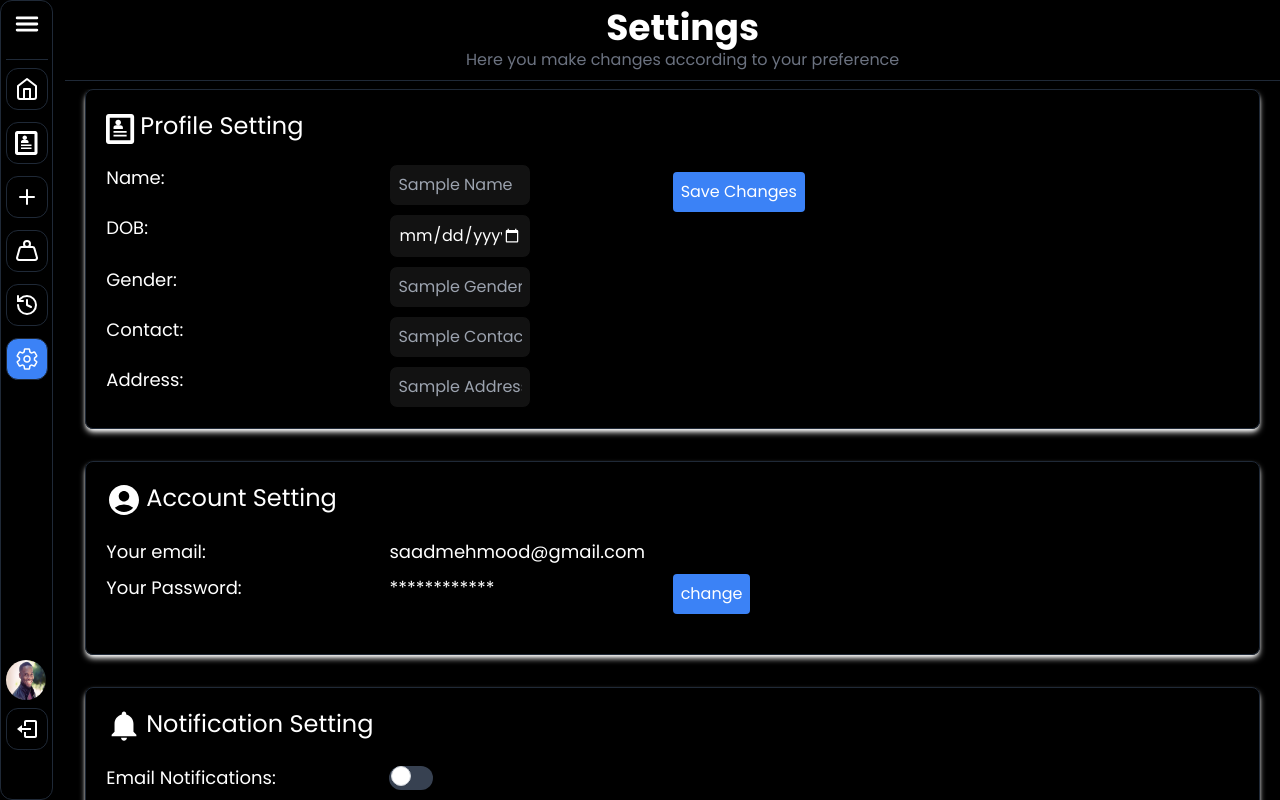
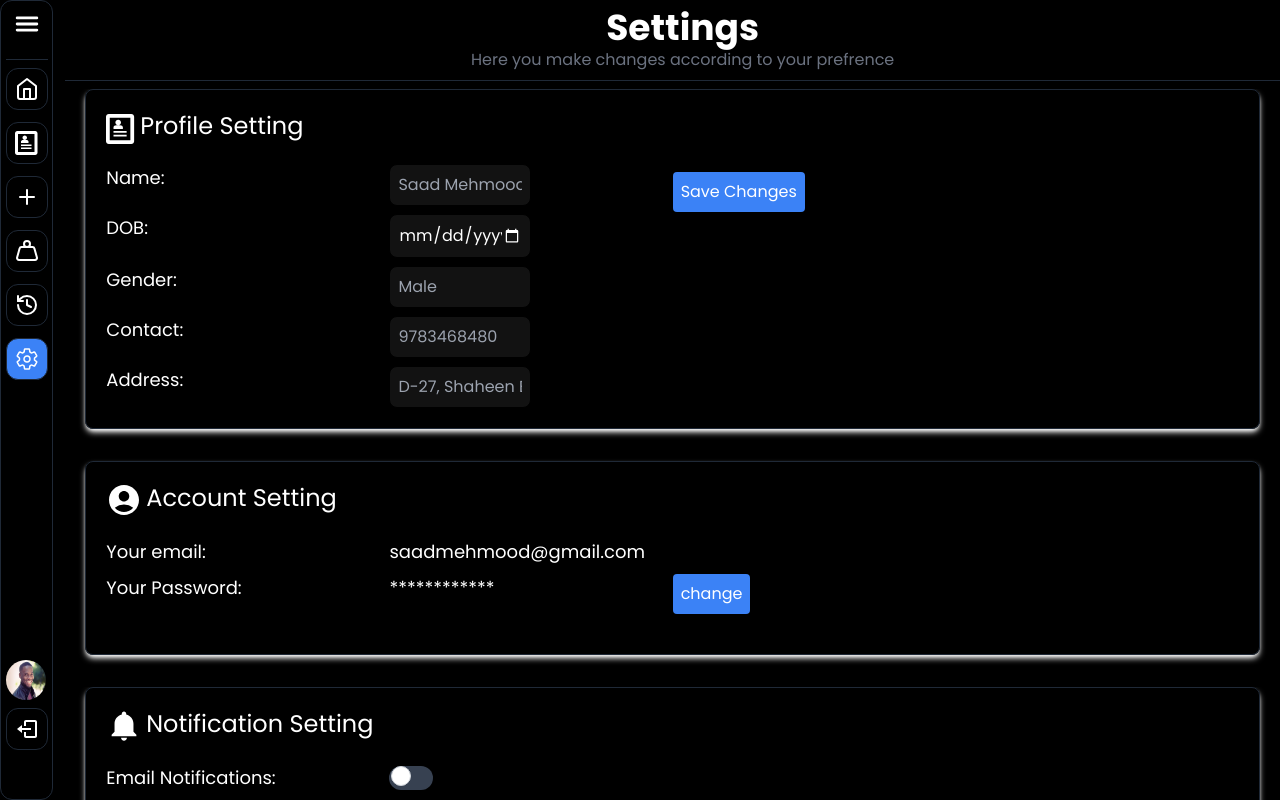
Before and after one commit to Aq7853gehc/leave_sm, a Next.js app: page /user/setting in a window 1280 px wide. Both pictures are taken after a click on the button "Edit Profile". Built offline with nearby package versions, Linux system fonts and the light colour scheme.

Commit message:
revert the setting page

```diff
--- a/app/user/setting/page.tsx
+++ b/app/user/setting/page.tsx
@@ -1,3 +1,4 @@
+
 "use client";
 import { Separator } from "@/components/ui/separator";
 import { Tabs, TabsContent, TabsList, TabsTrigger } from "@/components/ui/tabs";
@@ -13,189 +14,266 @@ import { IoLogOut } from "react-icons/io5";
 import ListLeave from "@/components/ListLeave";
 import { profile } from "@/constants/data";
 import { useTheme } from "next-themes";
-const ProfileSetting = ({ edit, setEdit }:{
-  edit: boolean,
-  setEdit:React.Dispatch<React.SetStateAction<boolean>>
-}) => (
+const Setting = () => {
+  const { setTheme, theme } = useTheme();
+  const [edit, setEdit] = useState<boolean>(true);
+  return (
+    <div className="flex flex-col w-full max-w-screen max-h-screen h-full  no-scrollbar">
+      <div className="flex w-full flex-col text-center justify-center items-center">
+        <h1 className="text-4xl mt-2 ml-5 font-black">Settings</h1>
+        <p className="text-base ml-5 text-gray-500">
+          Here you make changes according to your prefrence
+        </p>
+      </div>
+      <Separator className="my-2" />
+      <div className="  w-full h-full rounded-lg max-h-screen  overflow-scroll no-scrollbar">
         <div className="ml-5 shadow-md dark:shadow-white border mb-8 rounded-lg p-5 mr-5">
           <div className="flex gap-1">
             <ImProfile className="mt-1 text-3xl" />
-      <h1 className="text-2xl">Profile Setting</h1>
+            <h1 className="text-2xl "> Profile Setting</h1>
           </div>
           {edit ? (
-      <div className="flex max-sm:flex-col mt-5">
+            <div className="flex  max-sm:flex-col mt-5">
               <div className="w-full flex flex-col gap-2">
-          {["Name", "DOB", "Gender", "Contact", "Address"].map((field, index) => (
-            <div className="flex" key={index}>
-              <p className="w-1/2 text-lg">{field}:</p>
-              <p>{field === "Address" ? "D-27, Shaheen Bagh Okhla" : "Sample Data"}</p>
+                <div className="flex w-full ">
+                  <p className="w-1/2 text-lg ">Name:</p>
+                  <p className="">Saad Mehmood</p>
                 </div>
-          ))}
+                <div className="flex">
+                  <p className="w-1/2 text-lg ">DOB:</p>
+                  <p>17-05-2006</p>
                 </div>
+                <div className="flex">
+                  <p className="w-1/2 text-lg ">Gender:</p>
+                  <p>Male</p>
+                </div>
+                <div className="flex">
+                  <p className="w-1/2 text-lg ">Contact:</p>
+                  <p>9783468480</p>
+                </div>
+                <div className="flex">
+                  <p className="w-1/2 text-lg ">Address:</p>
+                  <p className="w-1/2">D-27, Shaheen Bagh Okhla</p>
+                </div>
+              </div>
+
               <div className="sm:w-full max-sm:flex mt-2">
-          <button onClick={() => setEdit(!edit)} className="text-white max-sm:w-full max-sm:mr-4 bg-blue-500 p-2 mr-4 rounded-sm">
+                <button
+                  onClick={() => setEdit(!edit)}
+                  className="text-white max-sm:w-full max-sm:mr-4 bg-blue-500 p-2 mr-4 rounded-sm "
+                >
                   Edit Profile
                 </button>
               </div>
             </div>
           ) : (
-      <div className="flex max-lg:flex-col mt-5">
+            <div className="flex  max-lg:flex-col mt-5">
               <div className="w-full flex flex-col gap-2">
-          {["Name", "DOB", "Gender", "Contact", "Address"].map((field, index) => (
-            <div className="flex max-lg:flex-col" key={index}>
-              <label className="w-1/2 text-lg">{field}:</label>
-              <input type={field === "DOB" ? "date" : "text"} className="p-2 lg:w-1/4 border dark:border-black rounded-lg outline-none" placeholder={`Sample ${field}`} />
+                <div className="flex max-lg:flex-col">
+                  <label className="w-1/2 text-lg ">Name:</label>
+                  <input
+                    type="text"
+                    className="p-2 lg:w-1/4 border dark:border-black  rounded-lg outline-none"
+                    placeholder="Saad Mehmood"
+                  />
                 </div>
-          ))}
+                <div className="flex max-lg:flex-col">
+                  <label className="w-1/2 text-lg ">DOB:</label>
+                  <input
+                    type="date"
+                    className="p-2 lg:w-1/4 border dark:border-black  rounded-lg outline-none"
+                    placeholder="17-05-2006"
+                  />
                 </div>
+                <div className="flex max-lg:flex-col">
+                  <label className="w-1/2 text-lg ">Gender:</label>
+                  <input
+                    type="text"
+                    className="p-2 lg:w-1/4 rounded-lg border dark:border-black  outline-none"
+                    placeholder="Male"
+                  />
+                </div>
+                <div className="flex max-lg:flex-col">
+                  <label className="w-1/2 text-lg ">Contact:</label>
+                  <input
+                    type="phone"
+                    className="p-2 lg:w-1/4 rounded-lg border dark:border-black  outline-none"
+                    placeholder="9783468480"
+                  />
+                </div>
+                <div className="flex max-lg:flex-col">
+                  <label className="w-1/2 text-lg ">Address:</label>
+                  <input
+                    type="text"
+                    className="p-2 lg:w-1/4 rounded-lg border dark:border-black  outline-none"
+                    placeholder="D-27, Shaheen Bagh Okhla"
+                  />
+                </div>
+              </div>
+
               <div className="sm:w-full max-sm:flex mt-2">
-          <button onClick={() => setEdit(!edit)} className="text-white max-sm:w-full max-sm:mr-4 bg-blue-500 p-2 mr-4 rounded-sm">
+                <button
+                  onClick={() => setEdit(!edit)}
+                  className="text-white max-sm:w-full max-sm:mr-4 bg-blue-500 p-2 mr-4 rounded-sm "
+                >
                   Save Changes
                 </button>
               </div>
             </div>
           )}
         </div>
-);
-
-const AccountSetting = () => (
         <div className="ml-5 shadow-md dark:shadow-white border mb-8 rounded-lg p-5 mr-5">
           <div className="flex gap-1">
             <MdAccountCircle className="text-4xl" />
-      <h1 className="text-2xl">Account Setting</h1>
+            <h1 className="text-2xl "> Account Setting</h1>
           </div>
           <div className="w-full gap-2 flex-col flex mt-5 mb-5">
             <div className="flex sm:flex-row flex-col">
-        <p className="sm:w-1/4 text-lg">Your email:</p>
-        <p className="sm:w-1/4 text-lg font-light">saadmehmood@gmail.com</p>
+              {/* <div className="flex sm:flex-row flex-col sm:gap-0 gap-4"> */}
+              <p className="sm:w-1/4 text-lg ">Your email:</p>
+              <p className="sm:w-1/4 text-lg font-light">
+                saadmehmood@gmail.com
+              </p>
+              {/* </div> */}
+              {/* <button className="text-white bg-blue-500 p-2 rounded-sm ">change</button> */}
             </div>
-      <div className="flex max-sm:flex-col">
-        <p className="sm:w-1/4 text-lg">Your Password:</p>
+            <div className="flex  max-sm:flex-col">
+              {/* <div className="flex  max-sm:flex-col max-sm:gap-4"> */}
+              <p className="sm:w-1/4  text-lg ">Your Password:</p>
               <p className="sm:w-1/4 text-lg font-light">************</p>
-        <button className="text-white max-sm:mr-4 bg-blue-500 p-2 rounded-sm">change</button>
+              {/* </div> */}
+              <button className="text-white max-sm:mr-4 bg-blue-500 p-2 rounded-sm ">
+                change
+              </button>
             </div>
           </div>
         </div>
-);
 
-const NotificationSetting = () => (
+        {/* <div className="ml-5 shadow-md dark:shadow-white border mb-8 rounded-lg p-5 mr-5">
+          <div className="flex">
+            <IoMdNotifications className="text-4xl" />
+            <h1 className="text-2xl "> Notification Setting</h1>
+          </div>
+        </div> */}
+        <div className="w-full h-full rounded-lg max-h-screen overflow-scroll no-scrollbar">
           <div className="ml-5 shadow-md dark:shadow-white border mb-8 rounded-lg p-5 mr-5">
             <div className="flex gap-1">
               <IoMdNotifications className="text-4xl" />
-      <h1 className="text-2xl">Notification Setting</h1>
+              <h1 className="text-2xl ">Notification Setting</h1>
             </div>
             <div className="flex max-sm:flex-col mt-5">
               <div className="w-full flex flex-col gap-2">
-        {["Email Notifications", "SMS Notifications", "Push Notifications"].map((notification, index) => (
-          <div className="flex max-lg:flex-col" key={index}>
-            <p className="lg:w-1/4 text-lg">{notification}:</p>
+                <div className="flex w-full max-lg:flex-col">
+                  <p className="lg:w-1/4 text-lg ">Email Notifications:</p>
                   <label className="relative inline-flex items-center cursor-pointer">
                     <input type="checkbox" className="sr-only peer" />
                     <div className="w-11 h-6 bg-gray-200 rounded-full peer dark:bg-gray-700 peer-focus:ring-4 peer-focus:ring-blue-300 dark:peer-focus:ring-blue-800 peer-checked:after:translate-x-full peer-checked:after:border-white after:content-[''] after:absolute after:top-[2px] after:left-[2px] after:bg-white after:border-gray-300 after:border after:rounded-full after:h-5 after:w-5 after:transition-all peer-checked:bg-blue-600"></div>
                   </label>
                 </div>
-        ))}
+                <div className="flex max-lg:flex-col">
+                  <p className="lg:w-1/4 text-lg ">SMS Notifications:</p>
+                  <label className="relative inline-flex items-center cursor-pointer">
+                    <input type="checkbox" className="sr-only peer" />
+                    <div className="w-11 h-6 bg-gray-200 rounded-full peer dark:bg-gray-700 peer-focus:ring-4 peer-focus:ring-blue-300 dark:peer-focus:ring-blue-800 peer-checked:after:translate-x-full peer-checked:after:border-white after:content-[''] after:absolute after:top-[2px] after:left-[2px] after:bg-white after:border-gray-300 after:border after:rounded-full after:h-5 after:w-5 after:transition-all peer-checked:bg-blue-600"></div>
+                  </label>
                 </div>
-    </div>
-  </div>
-);
-
-const ThemeSetting = ({ setTheme, theme }:{
-  theme:string | undefined,
-  setTheme:React.Dispatch<React.SetStateAction<string>>
-
-}) => (
-  <div className="ml-5 shadow-md dark:shadow-white border mb-8 rounded-lg p-5 mr-5">
-    <div className="flex gap-1">
-      <FaPalette className="text-3xl" />
-      <h1 className="text-2xl">Theme Setting</h1>
-    </div>
-    <div className="flex mt-5">
-      <div className="w-full flex items-center">
-        <p className="text-lg lg:w-1/4">Select Theme:</p>
-        <div className="ml-4 lg:w-1/4 flex items-center">
-          <label className="mr-2">Light</label>
-          <input type="radio" name="theme" value="light" className="mr-4" onClick={() => setTheme("light")} defaultChecked={theme === "light"} />
-          <label className="mr-2">Dark</label>
-          <input type="radio" name="theme" onClick={() => setTheme("dark")} defaultChecked={theme === "dark"} />
+                <div className="flex max-lg:flex-col">
+                  <p className="lg:w-1/4 text-lg ">Push Notifications:</p>
+                  <label className="relative inline-flex items-center cursor-pointer">
+                    <input type="checkbox" className="sr-only peer" />
+                    <div className="w-11 h-6 bg-gray-200 rounded-full peer dark:bg-gray-700 peer-focus:ring-4 peer-focus:ring-blue-300 dark:peer-focus:ring-blue-800 peer-checked:after:translate-x-full peer-checked:after:border-white after:content-[''] after:absolute after:top-[2px] after:left-[2px] after:bg-white after:border-gray-300 after:border after:rounded-full after:h-5 after:w-5 after:transition-all peer-checked:bg-blue-600"></div>
+                  </label>
                 </div>
               </div>
             </div>
           </div>
-);
-
-const PrivacySetting = () => (
+        </div>
+        <div className="ml-5 shadow-md dark:shadow-white border mb-8 rounded-lg p-5 mr-5">
+          {/* Aquib added functionality of theme  */}
+          <div className="flex gap-1">
+            <FaPalette className="text-3xl" />
+            <h1 className="text-2xl ">Theme Setting</h1>
+          </div>
+          <div>
+            <div className="flex  mt-5">
+              <div className="w-full flex    items-center">
+                <p className="text-lg lg:w-1/4 ">Select Theme:</p>
+                <div className="ml-4 lg:w-1/4 flex items-center">
+                  <label className="mr-2">Light</label>
+                  <input
+                    type="radio"
+                    name="theme"
+                    value="light"
+                    className="mr-4"
+                    onClick={() => setTheme("light")}
+                    defaultChecked={theme === "light"}
+                  />
+                  <label className="mr-2">Dark</label>
+                  <input
+                    type="radio"
+                    name="theme"
+                    onClick={() => setTheme("dark")}
+                    defaultChecked={theme === "dark"}
+                  />
+                </div>
+              </div>
+            </div>
+          </div>
+        </div>
         <div className="ml-5 shadow-md dark:shadow-white border mb-8 rounded-lg p-5 mr-5">
           <div className="my-5 w-full border-b-2 border-black"></div>
           <div className="flex gap-1">
             <SiGnuprivacyguard className="text-3xl mt-1" />
-      <h1 className="text-2xl">Privacy Setting</h1>
+            <h1 className="text-2xl ">Privacy Setting</h1>
           </div>
           <div className="flex max-sm:flex-col mt-5">
             <div className="w-full flex flex-col">
-        {["Data Sharing", "Cookies"].map((setting, index) => (
-          <div className="w-full flex items-center" key={index}>
-            <p className="text-lg w-1/2">{setting}:</p>
+              <div className="w-full flex items-center">
+                <p className="text-lg w-1/2 ">Data Sharing:</p>
                 <div className="ml-4 w-1/2 flex items-center">
-              <label className="mr-2">{setting === "Data Sharing" ? "Enable" : "Accept"}</label>
-              <input type="checkbox" name={setting.toLowerCase().replace(" ", "")} className="mr-4" />
+                  <label className="mr-2">Enable</label>
+                  <input type="checkbox" name="dataSharing" className="mr-4" />
                 </div>
               </div>
-        ))}
-      </div>
               <div className="w-full flex items-center">
-        <button className="text-white max-sm:w-full max-sm:mr-4 max-sm:mt-3 bg-blue-500 p-2 rounded-sm">Save Privacy Settings</button>
+                <p className="text-lg w-1/2 ">Cookies:</p>
+                <div className="ml-4 w-1/2 flex items-center">
+                  <label className="mr-2">Accept</label>
+                  <input type="checkbox" name="cookies" />
                 </div>
               </div>
             </div>
-);
-
-const HelpAndSupport = () => (
+            <div className="w-full flex items-center">
+              <button className="text-white max-sm:w-full max-sm:mr-4 max-sm:mt-3 bg-blue-500 p-2 rounded-sm">
+                Save Privacy Settings
+              </button>
+            </div>
+          </div>
+        </div>
         <div className="ml-5 shadow-md dark:shadow-white border mb-8 rounded-lg p-5 mr-5">
-    <div className="flex">
+          <div className="flex ">
             <MdContactSupport className="text-4xl" />
-      <h1 className="text-2xl">Help and Support</h1>
+            <h1 className="text-2xl ">Help and Support</h1>
           </div>
           <div className="w-full flex flex-col mt-5 gap-4">
-      {["FAQ", "Contact Support", "Help Resources"].map((item, index) => (
-        <div className="max-sm:w-[95%] border-2 p-2" key={index}>{item}</div>
-      ))}
+            <div className=" max-sm:w-[95%] border-2 p-2">FAQ</div>
+            <div className=" max-sm:w-[95%] border-2 p-2">Contact Support</div>
+            <div className=" max-sm:w-[95%] border-2 p-2">Help Resources</div>
           </div>
         </div>
-);
 
-const Logout = () => (
         <div className="ml-5 shadow-md dark:shadow-white border mb-8 rounded-lg p-5 mr-5">
           <div className="flex">
             <IoLogOut className="text-4xl" />
-      <h1 className="text-2xl">Logout</h1>
+            <h1 className="text-2xl "> logout</h1>
           </div>
-    <div className="flex my-5 max-sm:flex-col">
-      <p className="w-2/4 text-lg">Want to logout?</p>
-      <button className="text-white bg-blue-500 p-2 max-sm:mt-4 max-sm:mr-4 rounded-sm">Logout</button>
+          <div className="flex my-5 max-sm:flex-col ">
+            <p className="w-2/4 text-lg ">Want to logout?</p>
+            <button className="text-white bg-blue-500 p-2 max-sm:mt-4 max-sm:mr-4 rounded-sm ">
+              Logout
+            </button>
           </div>
         </div>
-);
-
-const Setting = () => {
-  const { setTheme, theme } = useTheme();
-  const [edit, setEdit] = useState<boolean>(true);
-
-  return (
-    <div className="flex flex-col w-full max-w-screen max-h-screen h-full no-scrollbar">
-      <div className="flex w-full flex-col text-center justify-center items-center">
-        <h1 className="text-4xl mt-2 ml-5 font-black">Settings</h1>
-        <p className="text-base ml-5 text-gray-500">Here you make changes according to your preference</p>
-      </div>
-      <Separator className="my-2" />
-      <div className="w-full h-full rounded-lg max-h-screen overflow-scroll no-scrollbar">
-        <ProfileSetting edit={edit} setEdit={setEdit} />
-        <AccountSetting />
-        <NotificationSetting />
-        <ThemeSetting setTheme={setTheme} theme={theme} />
-        <PrivacySetting />
-        <HelpAndSupport />
-        <Logout />
       </div>
     </div>
   );
```
Lines whose indentation alone changed are shown as unchanged.
